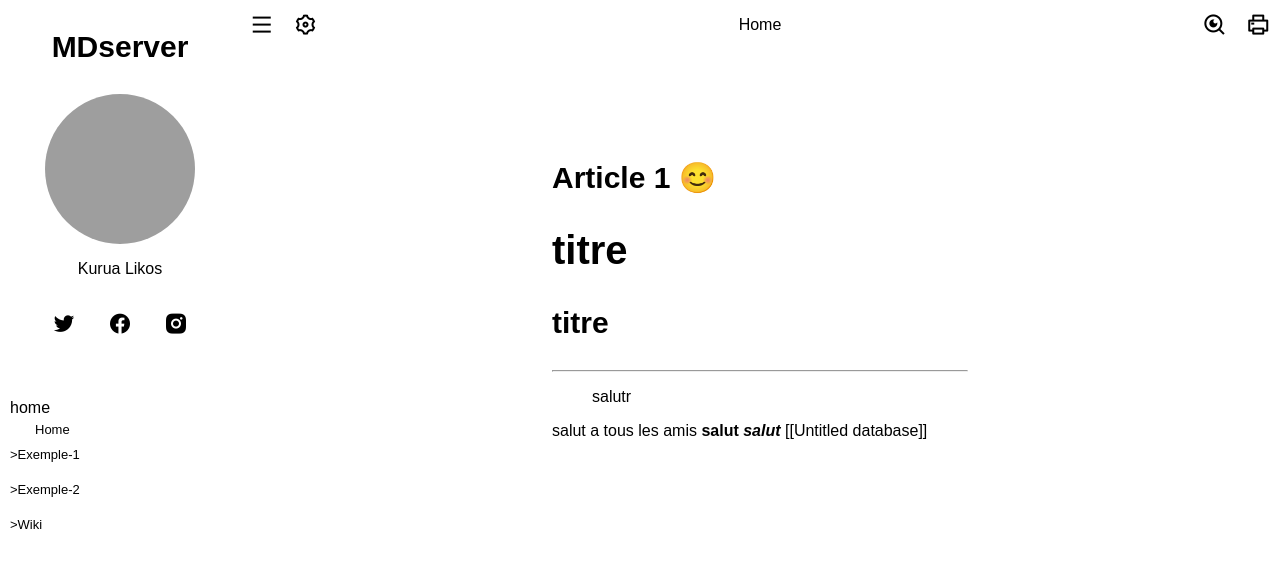
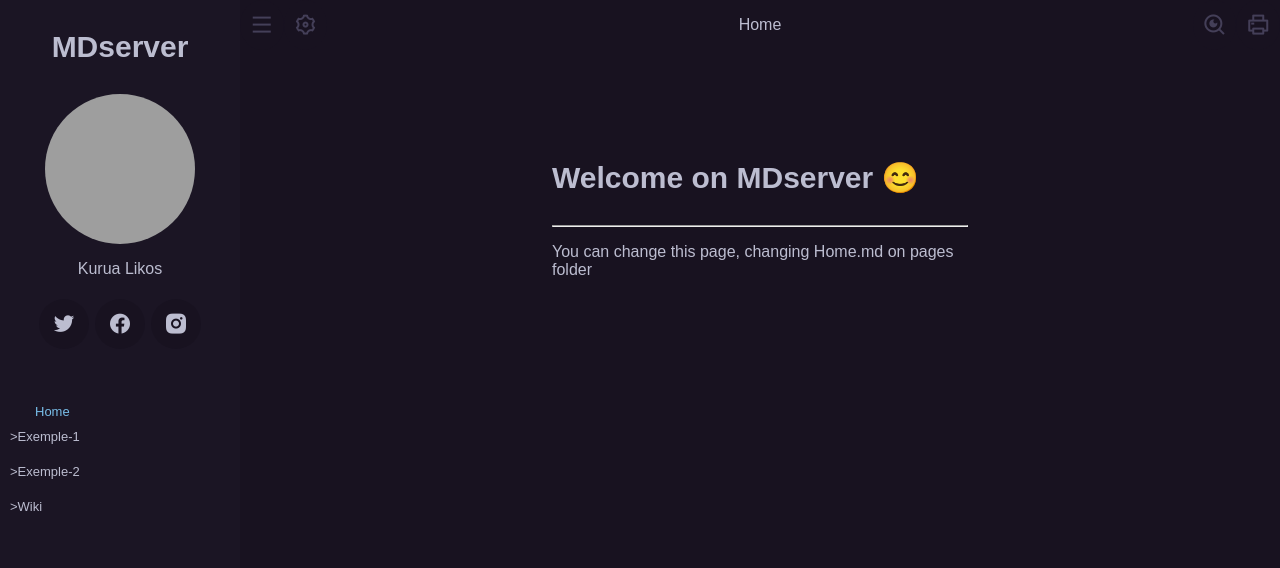
Before and after one commit to Zerho-213/MDserver, a Node server app: page /Home in a window 1280 px wide. Shown: the top 568 px of the page. Run offline with Node 20, Linux system fonts and the light colour scheme; some libraries are stand-ins or nearby versions; grey boxes are pictures that could not be loaded.

Commit message:
fix theme on load and / to /home

```diff
--- a/main.js
+++ b/main.js
@@ -30,19 +30,12 @@ pages.forEach((page) => {
 
 pages.forEach(() => {
   app.get(`/`, (req, res) => {
-    const nav = pages.map(menu => menu.replace('pages/', '').replace('.md', ''))
-    let content = { nav }
-    console.log(content)
-    res.render('home', { content: content });
+    res.redirect('/home')
   });
 });
 
 
 
-
-app.get(`/tests`, (req, res) => {
-  res.render('tests', {});
-});
 
 // Handle 404 - Keep this as a last route
 app.use(function(req, res, next) {
--- a/pages/Home.md
+++ b/pages/Home.md
@@ -1,11 +1,3 @@
-### Article 1 😊
-
-## titre
-
-### titre
-
+### Welcome on MDserver 😊
 ---
-> salutr
-
-salut a tous les amis **salut** ***salut***
-[[Untitled database]]
+You can change this page, changing Home.md on pages folder
--- a/public/scripts/index.js
+++ b/public/scripts/index.js
@@ -25,7 +25,7 @@ for (let i = 0; i < links.length; i++) {
 
 let url = window.location.href
 let segments = url.split("/")
-let title = segments[segments.length-1]
+let title = segments[segments.length - 1]
 document.querySelector("#title p").innerHTML = title
 
 
@@ -50,6 +50,12 @@ btnSettings.addEventListener('click', () => {
 const themeSelect = document.querySelector('#theme-select')
 themeSelect.selectedIndex = themeSelect.value
 themeSelect.value = savedTheme
+
+console.log("savedTheme is null ?", savedTheme)
+
+if (savedTheme == null) {
+  html.classList.replace(html.className, "Black")
+}
 
 themeSelect.addEventListener('change', () => {
   html.classList.replace(html.className, themeSelect.value)
--- a/views/components/nav.ejs
+++ b/views/components/nav.ejs
@@ -29,7 +29,6 @@
     <div id="menu">
       <aside>
         <nav>
-          <a href="/">home </a>
           <% const nav = content.nav %>
           <% let directories = {}; %>
           <% nav.forEach(function(item) { %>
```
Lines whose indentation alone changed are shown as unchanged.
